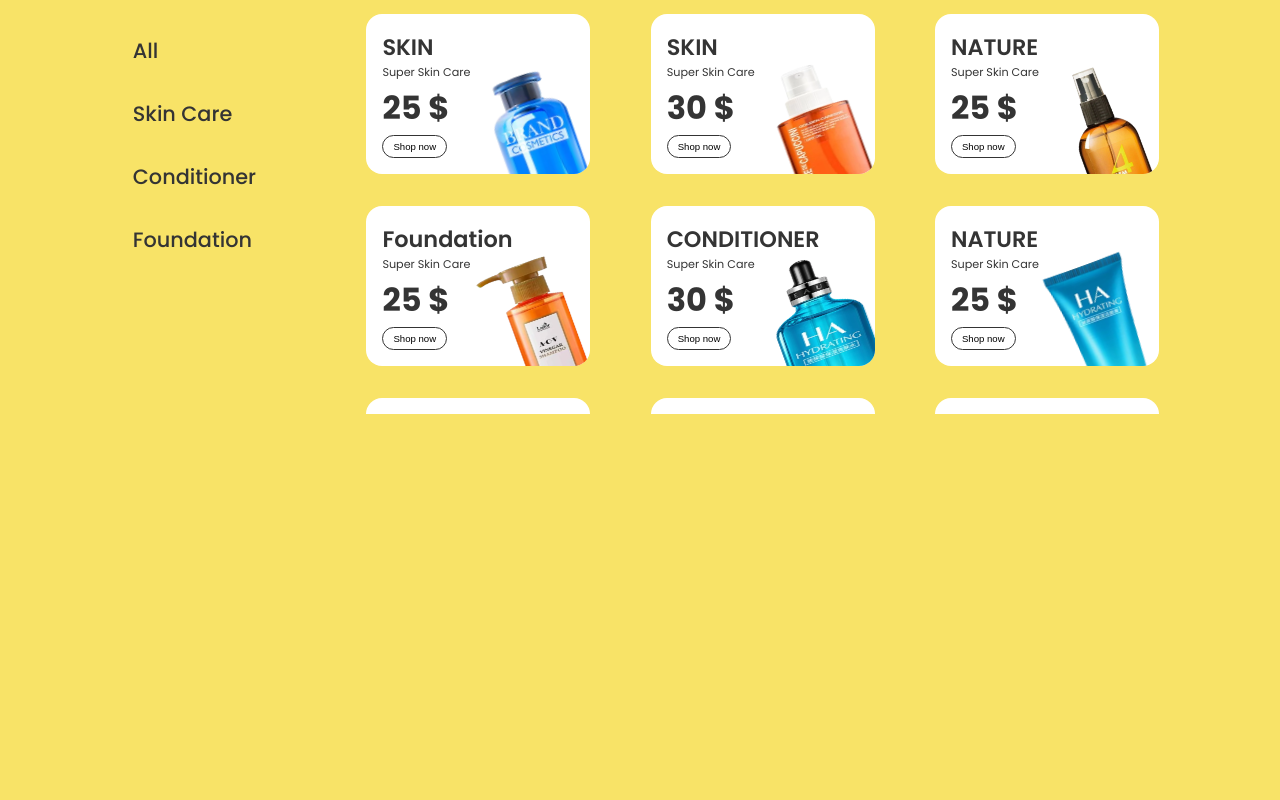
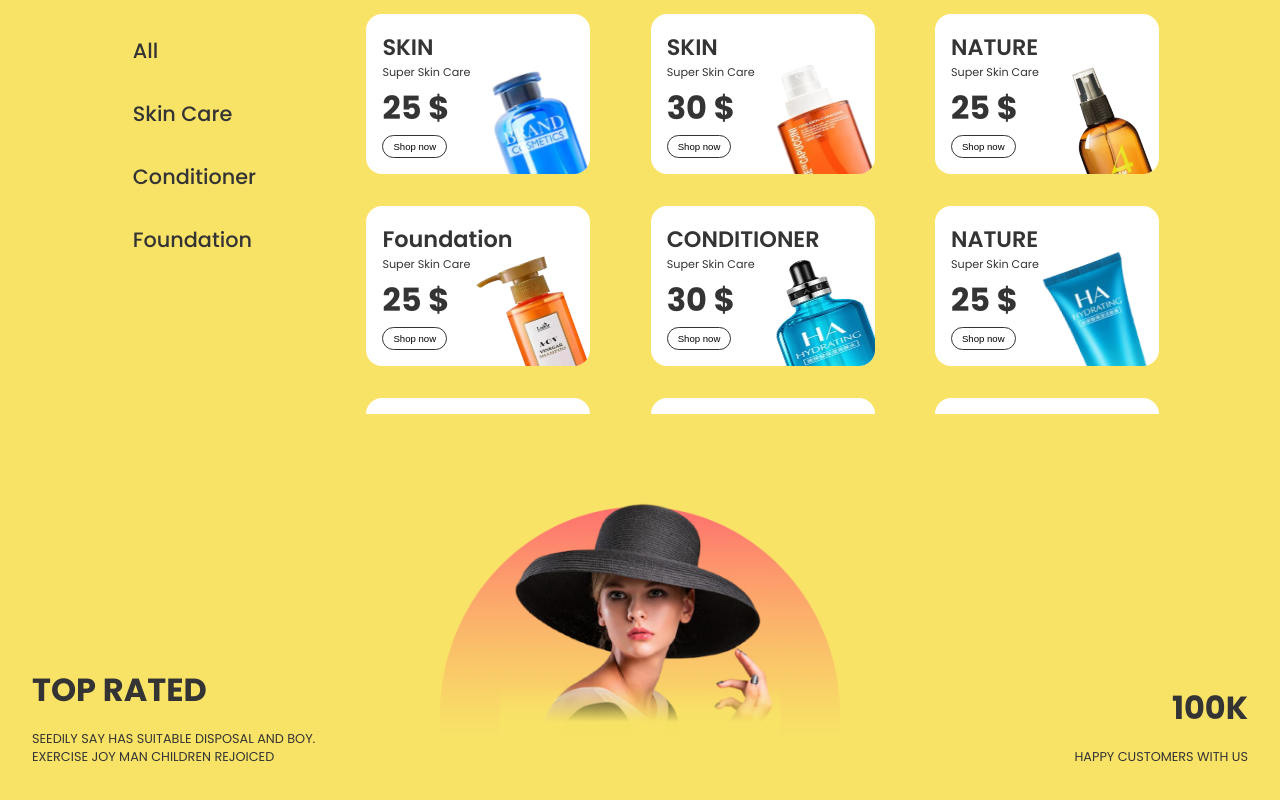
Before and after one commit to Andreeevna/Responsive-E-commerce-Website, a React (Create React App) app: page / in a window 1280 px wide. Shown: the part 1331-2131 px from the top of the page. Before the commit the page ends 1745 px from the top, so only its background shows below. Built offline with nearby package versions, Linux system fonts and the light colour scheme.

Commit message:
style: stylized the header of the testimonials blog

```diff
--- a/src/App.js
+++ b/src/App.js
@@ -3,6 +3,7 @@ import Header from './components/header/Header'
 import Hero from './components/hero/Hero'
 import Products from './components/products/Products'
 import Slider from './components/slider/Slider'
+import Testimonials from './components/testimonials/Testimonials'
 import Virtual from './components/virtual/Virtual'
 
 function App() {
@@ -13,6 +14,7 @@ function App() {
 			<Slider />
 			<Virtual />
 			<Products />
+			<Testimonials />
 		</div>
 	)
 }
--- a/src/components/testimonials/Testimonials.jsx
+++ b/src/components/testimonials/Testimonials.jsx
@@ -1,11 +1,12 @@
 import React from 'react'
 
-import { Hero } from '../../assets/hero.png'
+import Hero from '../../assets/testimonialHero.png'
 import styles from './Testimonials.module.css'
 
 const Testimonials = () => {
 	return (
 		<div className={styles.testimonials}>
+			<div className={styles.wrapper}>
 				<div className={styles.details}>
 					<span>TOP RATED</span>
 					<span>
@@ -13,6 +14,7 @@ const Testimonials = () => {
 						REJOICED
 					</span>
 				</div>
+
 				<img src={Hero} alt='Hero' />
 
 				<div className={styles.details}>
@@ -20,6 +22,7 @@ const Testimonials = () => {
 					<span>HAPPY CUSTOMERS WITH US</span>
 				</div>
 			</div>
+		</div>
 	)
 }
 
--- a/src/components/testimonials/Testimonials.module.css
+++ b/src/components/testimonials/Testimonials.module.css
@@ -0,0 +1,42 @@
+.testimonials {
+	padding: 4rem 2rem;
+	display: flex;
+	flex-direction: column;
+	justify-content: center;
+	align-items: center;
+}
+
+.wrapper {
+	display: grid;
+	align-items: flex-end;
+	grid-template-columns: 1fr 2fr 1fr;
+	width: 100%;
+}
+
+.wrapper > img {
+	width: 25rem;
+	justify-self: center;
+}
+
+.wrapper > :nth-child(3) {
+	text-align: right;
+}
+
+.details {
+	display: flex;
+	flex-direction: column;
+	gap: 1rem;
+}
+
+.details > :nth-child(1) {
+	display: block;
+	font-size: 2rem;
+	font-weight: 700;
+	text-transform: uppercase;
+}
+
+.details > :nth-child(2) {
+	display: block;
+	font-size: 0.8rem;
+	text-transform: uppercase;
+}
```
Lines whose indentation alone changed are shown as unchanged.
